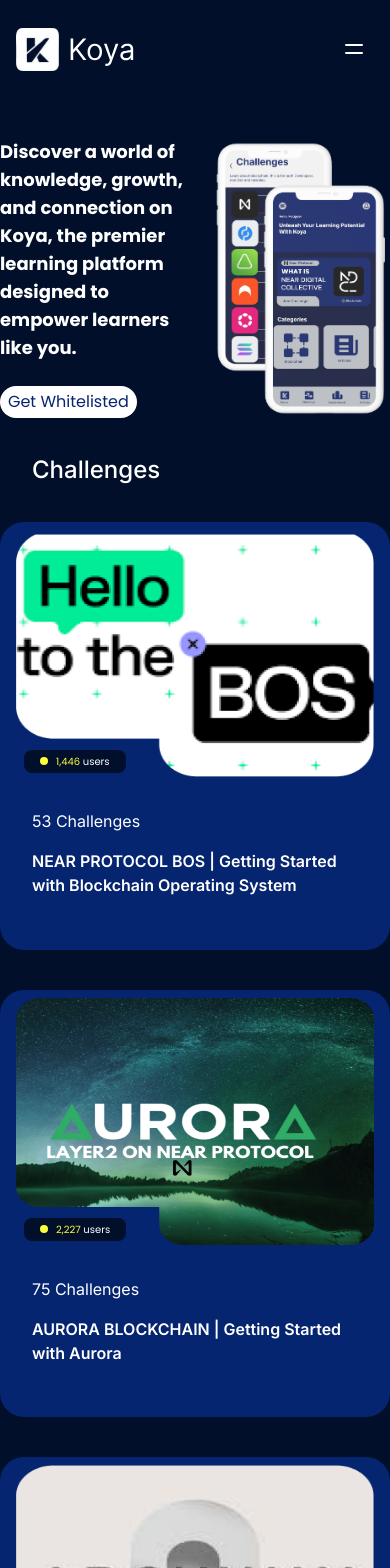
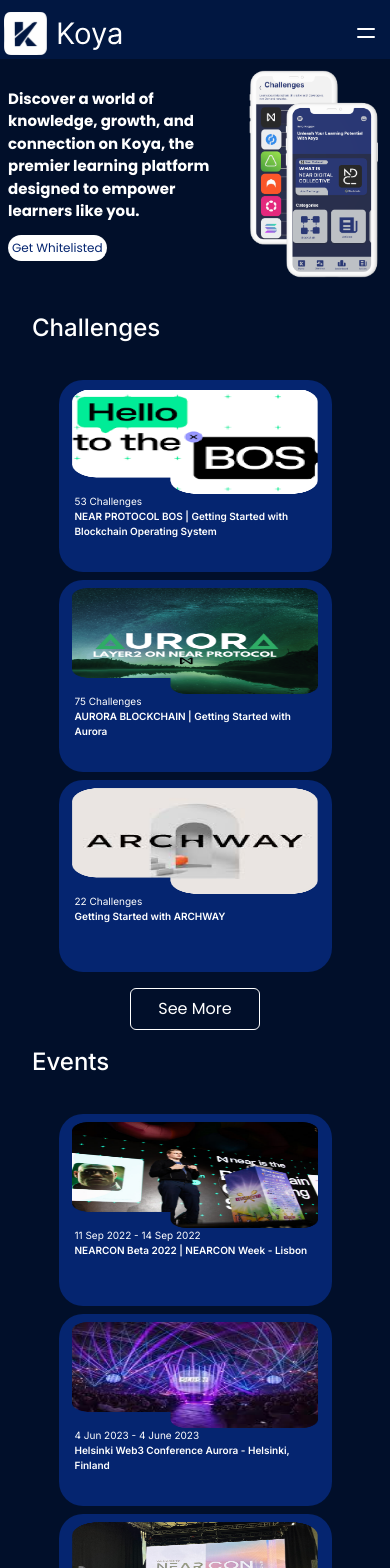
Before and after one commit to AbubakarImam/koya-app, a React (Vite) app: page / in a window 390 px wide. Shown: the top 1568 px of the page. Built offline with nearby package versions, Linux system fonts and the light colour scheme.

Commit message:
make it mobile responsive

```diff
--- a/package.json
+++ b/package.json
@@ -17,7 +17,8 @@
     "react-dom": "^18.2.0",
     "react-icons": "^4.10.1",
     "react-router": "^6.15.0",
-    "react-router-dom": "^6.15.0"
+    "react-router-dom": "^6.15.0",
+    "react-toastify": "^9.1.3"
   },
   "devDependencies": {
     "@types/react": "^18.2.15",
--- a/src/App.jsx
+++ b/src/App.jsx
@@ -4,6 +4,9 @@
 import Challenges from "./pages/Challenges"
 import Navbar from "./component/Navbar";
 import Footer from "./component/Footer";
+
+import { ToastContainer } from "react-toastify";
+import 'react-toastify/dist/ReactToastify.css';
 
 const App = () => {
   return (
@@ -17,6 +20,18 @@
         </Routes>
         <Footer />
       </Router>
+      <ToastContainer
+        position="bottom-center"
+        autoClose={5000}
+        hideProgressBar={false}
+        newestOnTop={false}
+        closeOnClick
+        rtl={false}
+        pauseOnFocusLoss
+        draggable
+        pauseOnHover
+        theme="light"
+      />
     </>
   )
 }
--- a/src/component/Brands.jsx
+++ b/src/component/Brands.jsx
@@ -21,7 +21,7 @@
     return (
         <section className="mt-4 max-w-5xl mx-auto ">
             <h2 className="text-white font-inter font-medium text-2xl md:text-5xl ml-8 mb-5">Meet Our Partners</h2>
-            <div className="grid grid-cols-2 gap-8 md:grid-cols-4 items-center">
+            <div className="grid grid-cols-2 gap-8 md:grid-cols-4 px-8 items-center">
                 {brands.map(({ logo, index, url }) => {
                     return (
                         <div key={index} className="h-20">
--- a/src/component/ChallengeFeatures.jsx
+++ b/src/component/ChallengeFeatures.jsx
@@ -31,32 +31,27 @@
     return (
         <section className="flex flex-col max-w-6xl mx-auto space-y-4 mt-4">
             <h2 className="text-white font-inter font-medium text-2xl md:text-5xl ml-8 mb-5">Challenges</h2>
-            <div className="grid grid-cols-1 md:grid-cols-3 justify-between items-center gap-10">
+            <div className="grid grid-cols-1 md:grid-cols-3 justify-between items-center space-y-2 md:gap-10">
                 {challenges.map(({ id, img, users, number, text }) => {
                     return (
                         <Link to="/challenge"
                             key={id}
-                            className="overflow-hidden rounded-3xl bg-[#052570] space-y-4 px-4 py-2
+                            className="overflow-hidden rounded-3xl bg-[#052570] md:px-4 py-2
+                            flex flex-col w-[70%] h-[12rem] mx-auto md:h-full md:w-full
                             hover:shadow-md transition-transform transform hover:scale-105"
-                            style={{
-                                width: '100%', // Set a fixed width
-                                height: '100%', // Set a fixed height
-                                display: 'flex',
-                                flexDirection: 'column',
-                            }}
                         >
-                            <div className="h-3/5 w-full relative">
+                            <div className="h-[60%] w-[90%] md:w-full md:h-full mx-auto relative">
                                 <img src={img}
                                     alt="img"
-                                    className="w-full h-full object-fit" />
-                                <span className="absolute bottom-1 left-2 md:bottom-1 md:left-4 rounded-lg bg-[#010F2A] px-4 py-1 text-[10px] text-white">
-                                    <span className="inline-block w-2 h-2 bg-[#FBFF3B] rounded-full mr-2"></span>
+                                    className="w-full h-full object-fill" />
+                                <span className="hidden md:block absolute md:bottom-[2px] rounded-lg bg-[#010F2A] px-[5px] py-1 text-[7px] text-white">
+                                    <span className="inline-block w-1 h-1 bg-[#FBFF3B] rounded-full mr-1"></span>
                                     <p className="text-[#FBFF3B] inline-block">{users}</p> users
                                 </span>
                             </div>
-                            <div className="h-2/5 w-full pt-4 px-4">
-                                <div className="text-left  text-white font-inter text-base">
-                                    <p className="mb-4 font-normal">{number}</p>
+                            <div className="h-2/5 w-full md:pt-4 px-4 md:px-0">
+                                <div className="text-left  text-white font-inter text-[10px] md:text-base">
+                                    <p className="md:mb-2 font-normal">{number}</p>
                                     <h4 className="font-semibold">{text}</h4>
                                 </div>
                             </div>
--- a/src/component/EventFeatures.jsx
+++ b/src/component/EventFeatures.jsx
@@ -28,37 +28,33 @@
     ];
 
     return (
-        <section className="flex flex-col max-w-6xl mx-auto  space-y-4 mt-4">
+        <section className="flex flex-col max-w-6xl mx-auto space-y-4 mt-4">
             <h2 className="text-white font-inter font-medium text-2xl md:text-5xl ml-8 mb-5">Events</h2>
-            <div className="grid grid-cols-1 md:grid-cols-3 justify-between items-center gap-10">
+            <div className="grid grid-cols-1 md:grid-cols-3 justify-between items-center space-y-2 md:gap-10">
                 {events.map(({ id, img, users, number, text }) => {
                     return (
                         <Link to="/event"
                             key={id}
-                            className="rounded-3xl overflow-hidden bg-[#052570] px-4 py-2
+                            className="rounded-3xl overflow-hidden bg-[#052570] md:px-4 py-2
+                            flex flex-col w-[70%] h-[12rem] mx-auto md:h-full md:w-full
                             hover:shadow-md transition-transform transform hover:scale-105"
-                            style={{
-                                width: '100%', // Set a fixed width
-                                height: '100%', // Set a fixed height
-                                display: 'flex',
-                                flexDirection: 'column',
-                            }}
                         >
-                            <div className="h-3/5 w-full relative">
-                                <span className="absolute top-4 left-6 rounded-lg py-1 px-1 text-white bg-[#010F2A]">
+                            <div className="h-[60%] w-[90%] md:w-full md:h-full mx-auto relative">
+                                <span className="hidden md:block absolute top-4 left-6 rounded-lg py-1 px-1 text-white bg-[#010F2A]">
                                     In-Person
                                 </span>
                                 <img src={img}
                                     alt="img"
-                                    className="w-full h-full object-fit" />
-                                <span className="absolute bottom-1 rounded-lg bg-[#D9D9D94A] px-1 py-1 text-white text-[10px]">
+                                    className="w-full h-full object-fill" />
+                                <span className="hidden md:block absolute md:-left-[3px] md:bottom-[2px] text-[7px]
+                                rounded-lg bg-[#D9D9D94A] px-1 py-1 text-white">
                                     <span className="inline-block w-1 h-1 bg-[#FBFF3B] rounded-full mr-1"></span>
                                     <p className="text-[#FBFF3B] inline-block">{users}</p> people attending
                                 </span>
                             </div>
-                            <div className="h-2/5 w-full pt-4 px-4">
-                                <div className="text-left  text-white font-inter text-base">
-                                    <p className="mb-4 font-normal">{number}</p>
+                            <div className="h-2/5 w-full md:pt-4 px-4 md:px-0">
+                                <div className="text-left  text-white font-inter text-[10px] md:text-base">
+                                    <p className="md:mb-2 font-normal">{number}</p>
                                     <h4 className="font-semibold">{text}</h4>
                                 </div>
                             </div>
--- a/src/component/Hero.jsx
+++ b/src/component/Hero.jsx
@@ -14,9 +14,9 @@
     };
 
     return (
-        <div className="flex items-center max-w-4xl gap-4 justify-between mx-auto">
-            <div className="w-1/2">
-                <p className="text-lg md:text-4xl font-bold font-poppins text-white mb-6">
+        <div className="flex items-center max-w-4xl gap-4 justify-between mx-2 md:mx-auto mt-8">
+            <div className="w-3/5">
+                <p className="text-[15px] md:text-4xl font-bold font-poppins text-white mb-3 md:mb-6">
                     Discover a world of knowledge,
                     growth, and connection on Koya,
                     the premier learning platform
@@ -25,15 +25,15 @@
                 </p>
                 <button
                     onClick={openModal}
-                    className="px-2 py-1 md:px-6 md:py-3 md:text-xl bg-white text-[#052570] rounded-[35px] hover:bg-blue-600">
+                    className="px-[4px] py-1 md:px-6 md:py-3 text-[12px] md:text-xl bg-white text-[#052570] rounded-[35px] hover:bg-blue-600">
                     Get Whitelisted
                 </button>
             </div>
-            <div className="w-1/2 md:flex md:items-end">
+            <div className="w-2/5 md:flex md:items-end">
                 <img
                     src={image}
                     alt="First Image"
-                    className="md:w-2/3 md:flex md:items-end md:justify-content-end"
+                    className="w-full md:w-2/3 md:flex md:items-end md:justify-content-end"
                 />
             </div>
             {isModalOpen && <WhitelistModal onClose={closeModal} />}
--- a/src/component/Navbar.jsx
+++ b/src/component/Navbar.jsx
@@ -27,9 +27,9 @@
 
 
     return (
-        <header className={`pb-5 md:text-sm ${state ? "shadow-lg rounded-xl border mx-2 mt-2 md:shadow-none md:border-none md:mx-2 md:mt-0" : ""}`}>
-            <div className="md:items-center justify-between flex flex-col md:flex-row px-4 py-2 max-w-screen-xl mx-auto md:px-8">
-                <div className="flex items-center justify-between py-5 md:block">
+        <header className={`pb-5 bg-[#01174] md:text-sm ${state ? "shadow-lg rounded-xl border mx-2 mt-2 md:shadow-none md:border-none md:mt-0 mb-72" : ""}`}>
+            <div className="fixed top-0 right-0 left-0 w-full bg-[#011741] z-50 md:items-center justify-between flex flex-col md:flex-row px-1 pt-2 mb-5 min-w-full mx-auto">
+                <div className="flex items-center justify-between py-1 md:block">
                     <a href="/">
                         <img
                             src={logo} className=''
--- a/src/component/WhitelistModal.jsx
+++ b/src/component/WhitelistModal.jsx
@@ -4,6 +4,7 @@
 
 import { collection, addDoc, serverTimestamp } from "firebase/firestore";
 import { db } from "../firebase";
+import { toast } from "react-toastify";
 
 function WhitelistModal({ onClose }) {
     const [email, setEmail] = useState('');
@@ -20,6 +21,7 @@
                 email: email,
                 timestamp: serverTimestamp(),
             });
+            toast.success("Succesfully whitelisted");
 
             console.log('Document written with ID: ', emailsCollection.id);
 
@@ -30,6 +32,7 @@
             onClose();
         } catch (error) {
             // Handle errors if needed
+            toast.error("Error encountered: " + error.text)
             console.error("Error adding document: ", error);
         }
     };
--- a/src/index.css
+++ b/src/index.css
@@ -9,3 +9,7 @@
   margin: 0;
   padding: 0;
 }
+
+.he {
+  height: calc(100vh - 200px);
+}
```
Also changed, not shown: src/component/ContactModal.jsx (+9 -2 lines), 1 other file (tests, documents, lock files or other folders).
